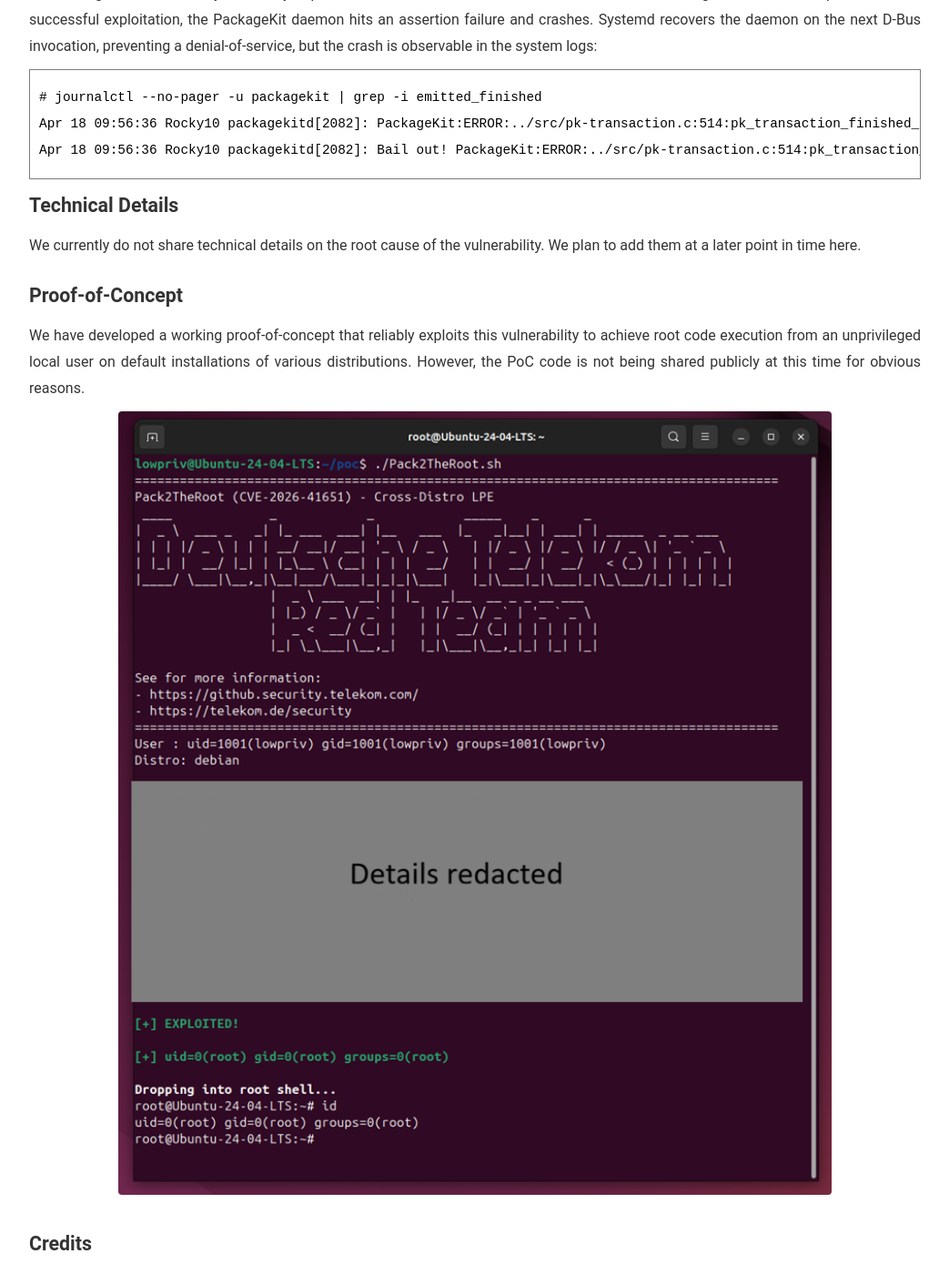
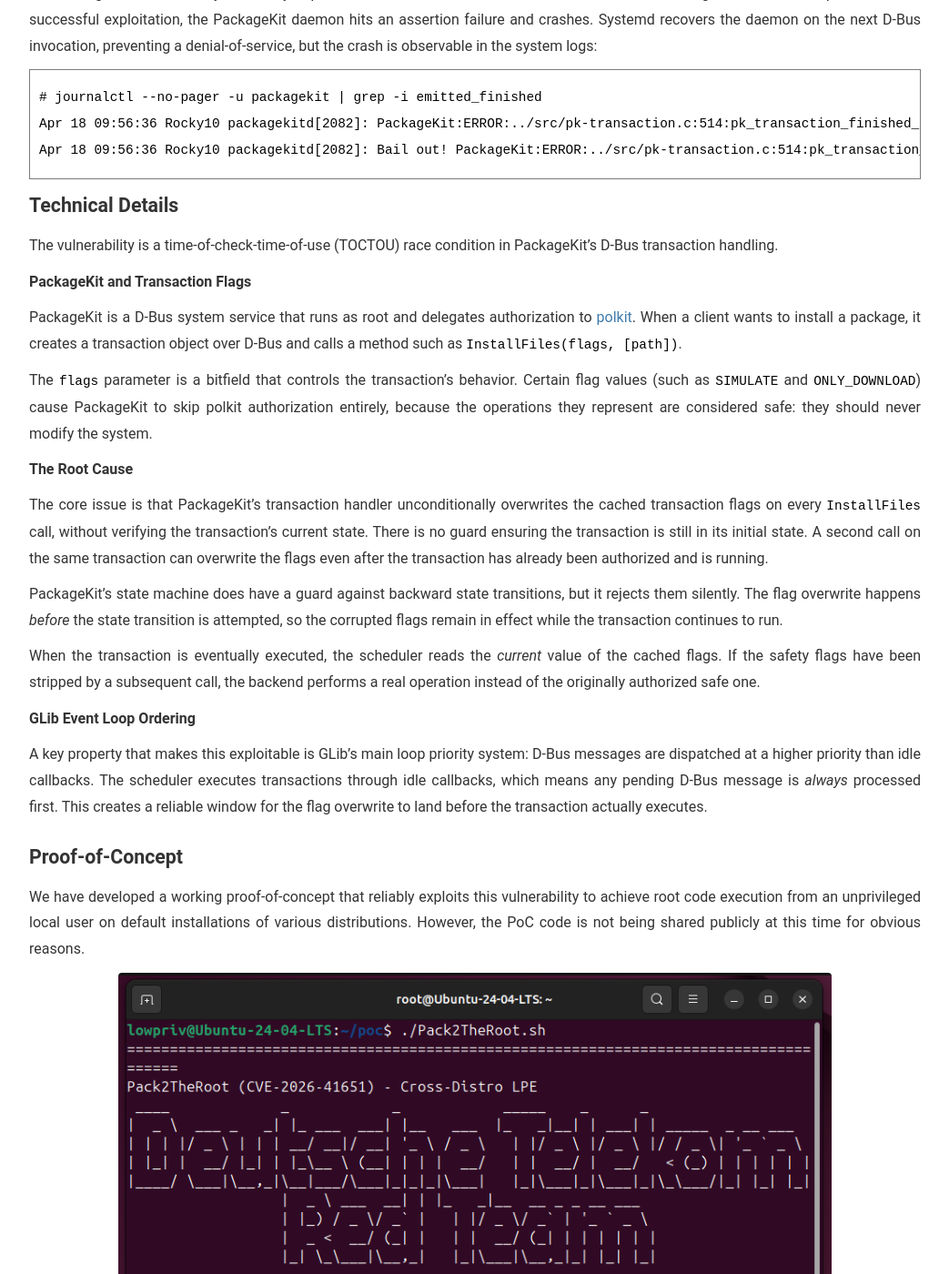
Before and after one commit to telekom-security/telekom-security.github.io, a Jekyll site: the page built from _posts/2026-04-22-pack2theroot-linux-local-privilege-escalation.md, in a window 1280 px wide and 1400 px high, scrolled down 1965 px. Shown: the whole window at 91% size, without its empty margins (118-1161 px from the left). Built offline with Jekyll 4.4.1, drawn with Linux system fonts in a browser that asks for light colours; some of the changed text lies outside the part shown.

Commit message:
Added technical details

```diff
--- a/_posts/2026-04-22-pack2theroot-linux-local-privilege-escalation.md
+++ b/_posts/2026-04-22-pack2theroot-linux-local-privilege-escalation.md
@@ -81,14 +81,32 @@
 
 ### Technical Details {#technical-details}
 
-We currently do not share technical details on the root cause of the vulnerability.
-We plan to add them at a later point in time here.
+The vulnerability is a time-of-check-time-of-use (TOCTOU) race condition in PackageKit's D-Bus transaction handling.
+
+**PackageKit and Transaction Flags**
+
+PackageKit is a D-Bus system service that runs as root and delegates authorization to [polkit](https://github.com/polkit-org/polkit). When a client wants to install a package, it creates a transaction object over D-Bus and calls a method such as `InstallFiles(flags, [path])`.
+
+The `flags` parameter is a bitfield that controls the transaction's behavior. Certain flag values (such as `SIMULATE` and `ONLY_DOWNLOAD`) cause PackageKit to skip polkit authorization entirely, because the operations they represent are considered safe: they should never modify the system.
+
+**The Root Cause**
+
+The core issue is that PackageKit's transaction handler unconditionally overwrites the cached transaction flags on every `InstallFiles` call, without verifying the transaction's current state. There is no guard ensuring the transaction is still in its initial state. A second call on the same transaction can overwrite the flags even after the transaction has already been authorized and is running.
+
+PackageKit's state machine does have a guard against backward state transitions, but it rejects them silently. The flag overwrite happens *before* the state transition is attempted, so the corrupted flags remain in effect while the transaction continues to run.
+
+When the transaction is eventually executed, the scheduler reads the *current* value of the cached flags. If the safety flags have been stripped by a subsequent call, the backend performs a real operation instead of the originally authorized safe one.
+
+**GLib Event Loop Ordering**
+
+A key property that makes this exploitable is GLib's main loop priority system: D-Bus messages are dispatched at a higher priority than idle callbacks. The scheduler executes transactions through idle callbacks, which means any pending D-Bus message is *always* processed first. This creates a reliable window for the flag overwrite to land before the transaction actually executes.
+
 
 #### Proof-of-Concept
 
 We have developed a working proof-of-concept that reliably exploits this vulnerability to achieve root code execution from an unprivileged local user on default installations of various distributions. However, the PoC code is not being shared publicly at this time for obvious reasons.
 
-![Proof-of-Concept Screenshot](/assets/images/Pack2TheRoot/pack2theroot-poc.png){: .img-small }
+![Proof-of-Concept Screenshot](/assets/images/Pack2TheRoot/pack2theroot-poc2.png){: .img-small }
 
 ### Credits
 
@@ -107,6 +125,8 @@
 - 2026-04-21: Reaffirmed the publication date with distribution maintainers
 - 2026-04-22: PackageKit patch release and public disclosure through [oss-security mailing list](https://oss-security.openwall.org/wiki/mailing-lists) and this blog post.
 - 2026-04-22: Got CVE-2026-41651 assigned
+- 2026-04-23: Public exploit available on GitHub
+- 2026-04-29: Updated blog article with technical details
 
 ### Advisories
 
```
Also changed, not shown: assets/images/Pack2TheRoot/pack2theroot-poc2.png (added).
